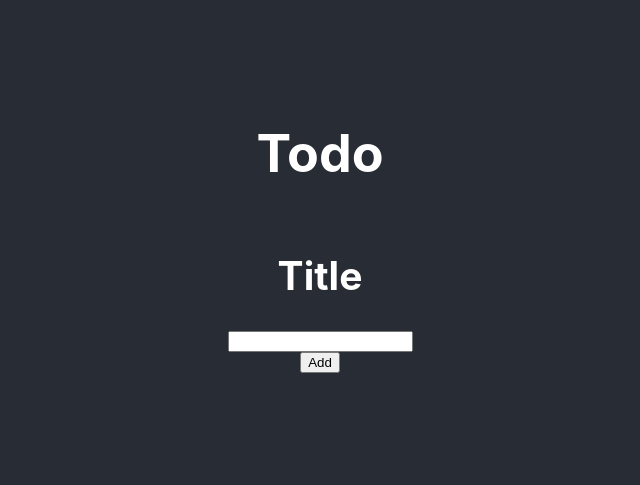
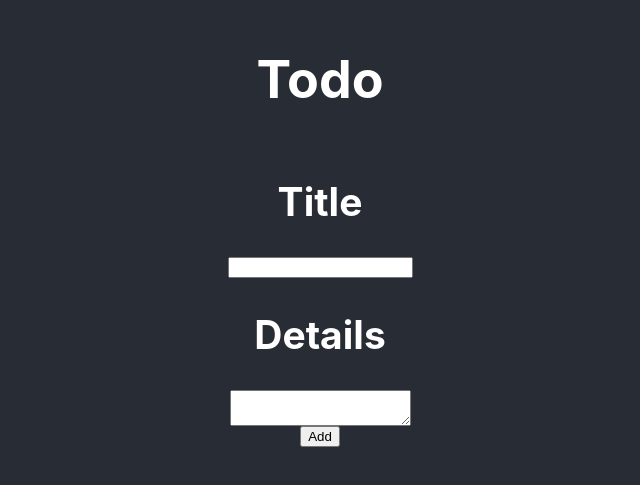
Before and after one commit to toshi-ino/todo-list-react-7, a React (Create React App) app: page / in a window 1280 px wide. Shown: the part 157-642 px from the top of the page, without its empty margins (320-960 px from the left). Built offline with nearby package versions, Linux system fonts and the light colour scheme.

Commit message:
Add detail function.

```diff
--- a/src/App.js
+++ b/src/App.js
@@ -5,6 +5,7 @@ import { useState } from "react";
 function App() {
   const [todos, setTodos] = useState([]);
   const [text, setText] = useState("");
+  const [detail, setDetail] = useState("");
 
   const handleTodoChange = (e) => {
     setText(e.target.value);
@@ -16,11 +17,17 @@ function App() {
     const newTodo = {
       text: text,
       id: new Date().getTime(),
+      detail: detail,
     };
 
     setTodos([...todos, newTodo]);
 
     setText("");
+    setDetail("");
+  };
+
+  const handleDetailChange = (e) => {
+    setDetail(e.target.value);
   };
 
   const handleDeleteClick = (id) => {
@@ -47,6 +54,10 @@ function App() {
           value={text}
           onChange={handleTodoChange}
         />
+        <h2>Details</h2>
+        <textarea value={detail} onChange={handleDetailChange}>
+          {detail}
+        </textarea>
         <button onClick={handleAddClick}>Add</button>
         <div className="App-content">
           <ul>
@@ -54,6 +65,8 @@ function App() {
               return (
                 <li key={todo.id}>
                   {todo.text}
+                  {todo.detail}
+                  {console.log(todo)}
                   <button onClick={() => handleDeleteClick(todo.id)}>
                     Delete
                   </button>
```
